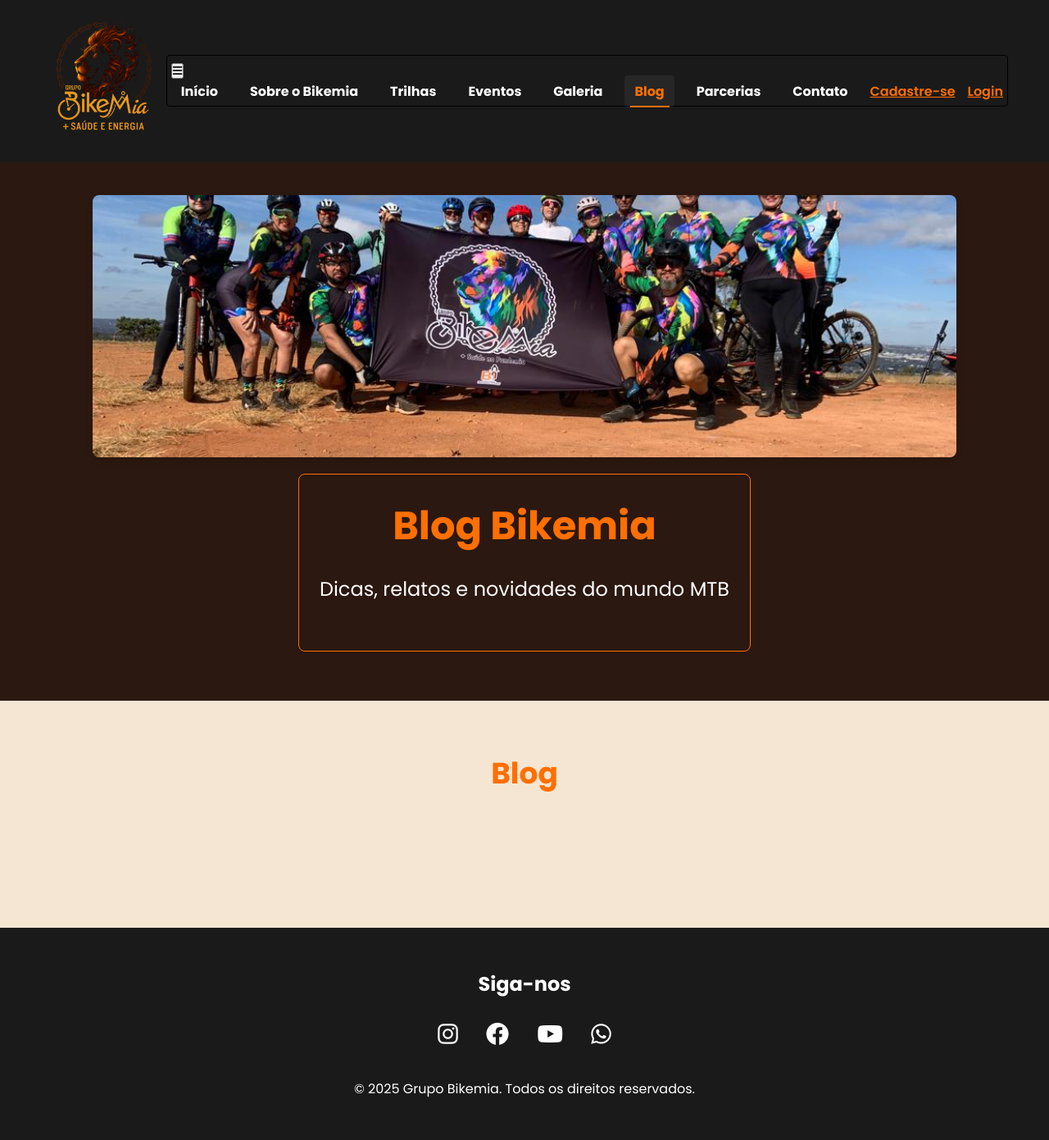
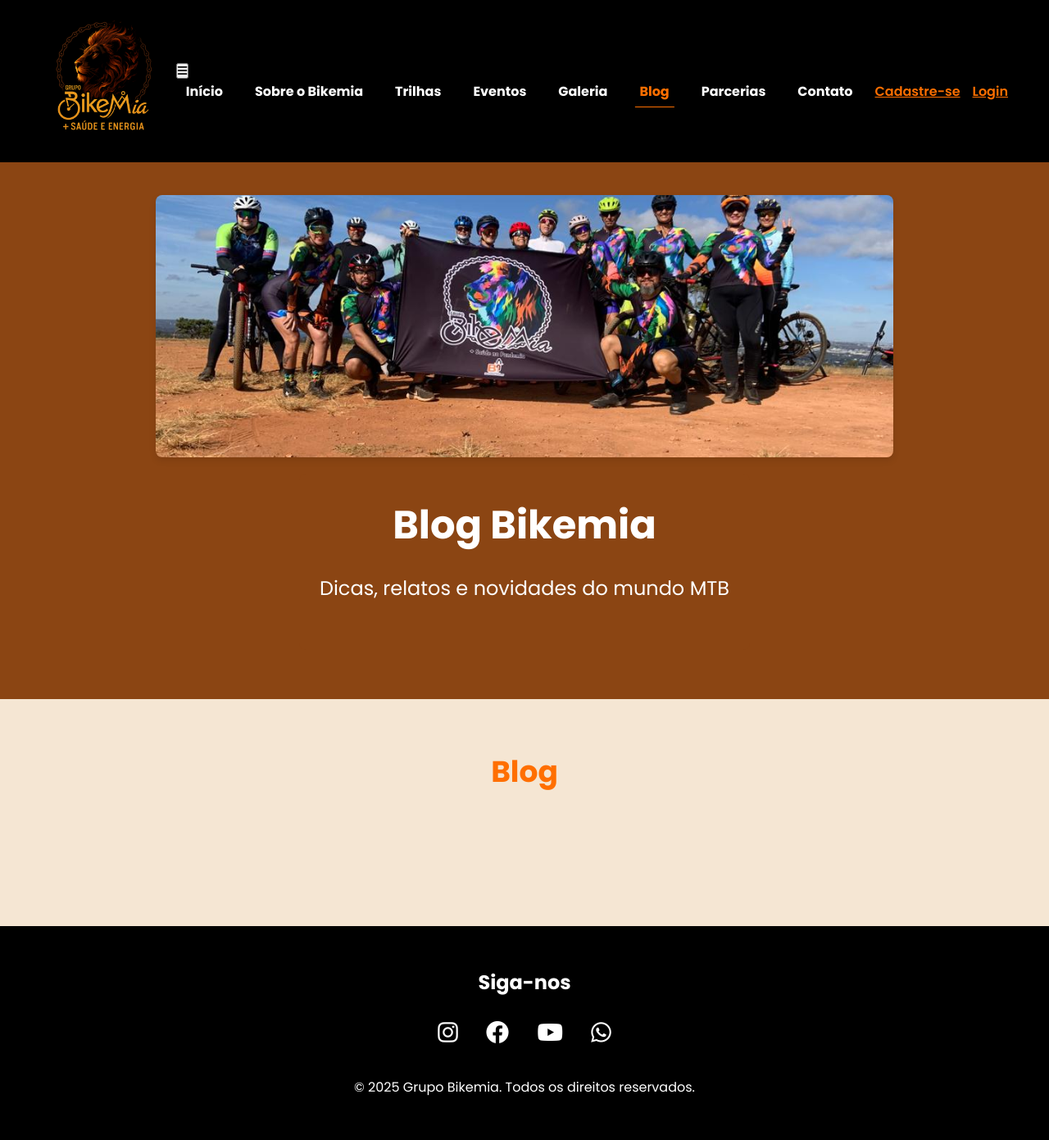
Before and after one commit to EHSS1/Projeto-web-site-Bikemia, a PHP site: page /blog.html in a window 1280 px wide. Shown: the whole page at 82% size. After the commit the page ends 1337 px from the top, so only its background shows below. Run offline with PHP 8.4, Linux system fonts and the light colour scheme.

Commit message:
Atualizar estilos do site

```diff
--- a/src/css/styles.css
+++ b/src/css/styles.css
@@ -13,9 +14,9 @@
   --box-shadow: 0 4px 8px rgba(0, 0, 0, 0.1);
   --transition: all 0.3s ease;
   --modal-z-index: 1000;
-  --nav-bg: #1a1a1a;
+  --nav-bg: #000;
   --body-bg: #f5e6d3;
-  --banner-bg: #2b1810;
+  --banner-bg: #8B4513;
 }
 
 * {
@@ -58,13 +59,6 @@ header {
 }
 
 /* Navegação */
-nav {
-  border: 1px solid var(--dark-color);
-  border-radius: 4px;
-  padding: 5px;
-  background-color: var(--nav-bg);
-}
-
 nav ul {
   list-style: none;
   display: flex;
@@ -101,7 +94,7 @@ nav ul li a::after {
   bottom: 0;
   left: 50%;
   width: 0;
-  height: 2px;
+  height: 1px;
   background-color: var(--primary-color);
   transition: all 0.3s ease;
   transform: translateX(-50%);
@@ -140,7 +133,7 @@ nav ul li a.active::after {
   text-align: center;
   color: var(--light-color);
   background: var(--banner-bg);
-  padding: 40px 113.4px;
+  padding: 40px 0;
   min-height: 350px;
   display: flex;
   flex-direction: column;
@@ -150,6 +143,7 @@ nav ul li a.active::after {
 .banner img {
   display: block;
   width: 100%;
+  max-width: 900px;
   height: 320px;
   object-fit: cover;
   margin: 0 auto;
@@ -164,13 +158,12 @@ nav ul li a.active::after {
   text-align: center;
   margin: 20px auto;
   max-width: 800px;
-  border: 1px solid var(--primary-color);
 }
 
 .banner h1 {
   font-size: 48px;
   margin-bottom: 20px;
-  color: var(--primary-color);
+  color: var(--light-color);
 }
 
 .banner p {
```
Also changed, not shown: other parts of src/css/styles.css (+8 -82 lines).
